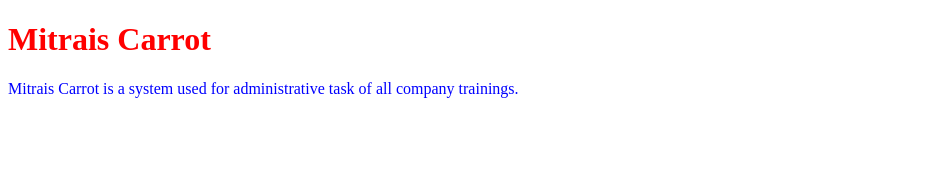
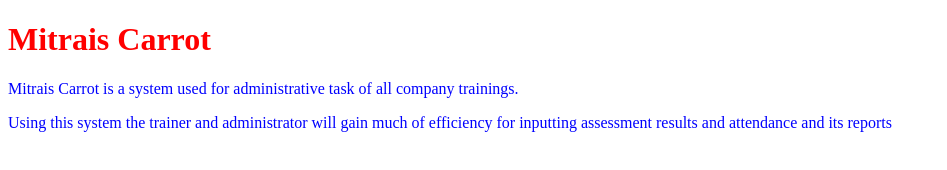
Before and after one commit to RadifanDarari/mitrais-carrot-rd, a plain HTML site: page index.html in a window 1280 px wide. Shown: the whole page, without its empty margins (0-947 px from the left). Drawn offline with Linux system fonts and the light colour scheme.

Commit message:
finish feature by adding new p tag

```diff
--- a/index.html
+++ b/index.html
@@ -10,5 +10,9 @@
       Mitrais Carrot is a system used for administrative task of all company
       trainings.
     </p>
+    <p>
+      Using this system the trainer and administrator will gain much of
+      efficiency for inputting assessment results and attendance and its reports
+    </p>
   </body>
 </html>
```
